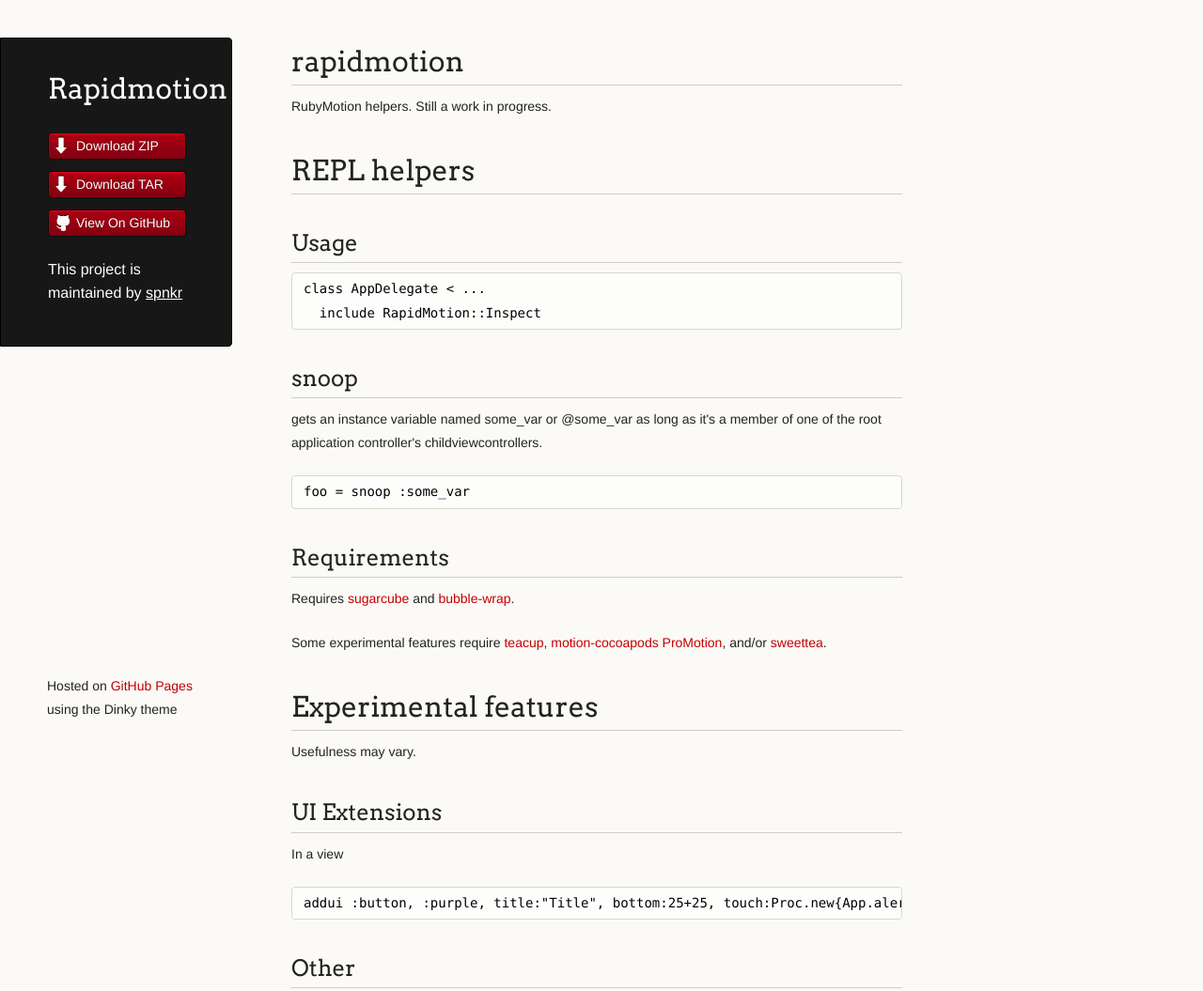
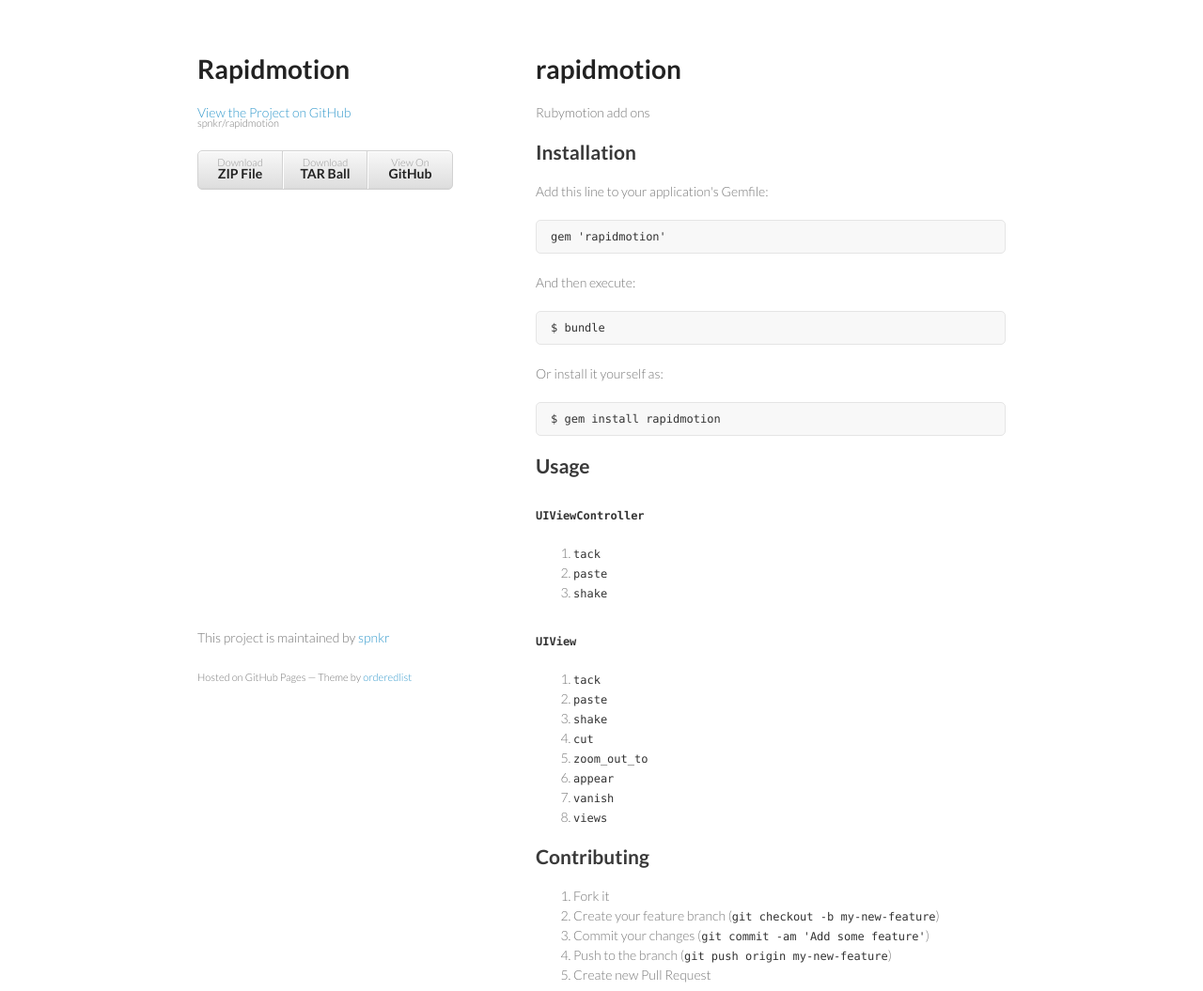
Before and after one commit to spnkr/cocoanut, a plain HTML site: page index.html in a window 1280 px wide. Shown: the top 1055 px of the page at 94% size. Drawn offline with Linux system fonts and the light colour scheme.

Commit message:
Create gh-pages branch via GitHub

```diff
--- a/index.html
+++ b/index.html
@@ -7,7 +7,6 @@
 
     <link rel="stylesheet" href="stylesheets/styles.css">
     <link rel="stylesheet" href="stylesheets/pygment_trac.css">
-    <script src="javascripts/scale.fix.js"></script>
     <meta name="viewport" content="width=device-width, initial-scale=1, user-scalable=no">
     <!--[if lt IE 9]>
     <script src="//html5shiv.googlecode.com/svn/trunk/html5.js"></script>
@@ -16,97 +15,76 @@
   <body>
     <div class="wrapper">
       <header>
-        <h1 class="header">Rapidmotion</h1>
-        <p class="header"></p>
+        <h1>Rapidmotion</h1>
+        <p></p>
+
+        <p class="view"><a href="https://github.com/spnkr/rapidmotion">View the Project on GitHub <small>spnkr/rapidmotion</small></a></p>
+
 
         <ul>
-          <li class="download"><a class="buttons" href="https://github.com/spnkr/rapidmotion/zipball/master">Download ZIP</a></li>
-          <li class="download"><a class="buttons" href="https://github.com/spnkr/rapidmotion/tarball/master">Download TAR</a></li>
-          <li><a class="buttons github" href="https://github.com/spnkr/rapidmotion">View On GitHub</a></li>
+          <li><a href="https://github.com/spnkr/rapidmotion/zipball/master">Download <strong>ZIP File</strong></a></li>
+          <li><a href="https://github.com/spnkr/rapidmotion/tarball/master">Download <strong>TAR Ball</strong></a></li>
+          <li><a href="https://github.com/spnkr/rapidmotion">View On <strong>GitHub</strong></a></li>
         </ul>
-
-        <p class="header">This project is maintained by <a class="header name" href="https://github.com/spnkr">spnkr</a></p>
-
-
       </header>
       <section>
         <h1>rapidmotion</h1>
 
-<p>RubyMotion helpers. Still a work in progress.</p>
+<p>Rubymotion add ons</p>
 
-<h1>REPL helpers</h1>
+<h2>Installation</h2>
+
+<p>Add this line to your application's Gemfile:</p>
+
+<pre><code>gem 'rapidmotion'
+</code></pre>
+
+<p>And then execute:</p>
+
+<pre><code>$ bundle
+</code></pre>
+
+<p>Or install it yourself as:</p>
+
+<pre><code>$ gem install rapidmotion
+</code></pre>
 
 <h2>Usage</h2>
 
-<pre><code>class AppDelegate &lt; ...
-  include RapidMotion::Inspect
-</code></pre>
+<h1><code>UIViewController</code></h1>
 
-<h2>snoop</h2>
+<ol>
+<li><code>tack</code></li>
+<li><code>paste</code></li>
+<li><code>shake</code></li>
+</ol><h1><code>UIView</code></h1>
 
-<p>gets an instance variable named some_var or @some_var as long as it's a member of one of the root application controller's childviewcontrollers.</p>
+<ol>
+<li><code>tack</code></li>
+<li><code>paste</code></li>
+<li><code>shake</code></li>
+<li><code>cut</code></li>
+<li><code>zoom_out_to</code></li>
+<li><code>appear</code></li>
+<li><code>vanish</code></li>
+<li><code>views</code></li>
+</ol><h2>Contributing</h2>
 
-<pre><code>foo = snoop :some_var
-</code></pre>
-
-<h2>Requirements</h2>
-
-<p>Requires <a href="https://github.com/rubymotion/sugarcube">sugarcube</a> and <a href="http://bubblewrap.io/">bubble-wrap</a>.</p>
-
-<p>Some experimental features require <a href="https://github.com/rubymotion/teacup">teacup</a>, <a href="https://github.com/HipByte/motion-cocoapods">motion-cocoapods</a> <a href="https://github.com/clearsightstudio/ProMotion">ProMotion</a>, and/or <a href="https://github.com/colinta/sweettea">sweettea</a>.</p>
-
-<h1>Experimental features</h1>
-
-<p>Usefulness may vary.</p>
-
-<h2>UI Extensions</h2>
-
-<p>In a view</p>
-
-<pre><code>addui :button, :purple, title:"Title", bottom:25+25, touch:Proc.new{App.alert("Hi")}
-</code></pre>
-
-<h2>Other</h2>
-
-<h3>Text input</h3>
-
-<p>Adds to current Screen. Adds done button to keyboard, positions at the top or bottom of the screen.</p>
-
-<div class="highlight"><pre>
-<span class="n">add_input</span> <span class="ss">:email</span><span class="p">,</span> <span class="p">{</span><span class="ss">bottom</span><span class="p">:</span><span class="mi">0</span><span class="p">,</span> <span class="ss">placeholder</span><span class="p">:</span><span class="s1">'Third'</span><span class="p">}</span>
-<span class="n">add_input</span> <span class="ss">:email</span><span class="p">,</span> <span class="p">{</span><span class="ss">top</span><span class="p">:</span><span class="mi">0</span><span class="p">,</span> <span class="ss">placeholder</span><span class="p">:</span><span class="s1">'First'</span><span class="p">}</span>
-<span class="n">add_input</span> <span class="ss">:email</span><span class="p">,</span> <span class="p">{</span><span class="ss">top</span><span class="p">:</span><span class="mi">1</span><span class="p">,</span> <span class="ss">placeholder</span><span class="p">:</span><span class="s1">'Second'</span><span class="p">}</span>
-
-</pre></div>
-
-<h3>Buttons</h3>
-
-<p>Adds to current Screen. Positions at the top or bottom of the screen.</p>
-
-<div class="highlight"><pre><span class="n">add_button</span> <span class="ss">title</span><span class="p">:</span><span class="s2">"Save"</span><span class="p">,</span> <span class="ss">bottom</span><span class="p">:</span><span class="mi">1</span><span class="p">,</span> <span class="ss">action</span><span class="p">:</span><span class="s1">'callback'</span>
-<span class="n">add_button</span> <span class="ss">title</span><span class="p">:</span><span class="s2">"Skip"</span><span class="p">,</span> <span class="ss">bottom</span><span class="p">:</span><span class="mi">0</span><span class="p">,</span> <span class="ss">action</span><span class="p">:</span><span class="s1">'another_callback'</span>
-<span class="n">add_button</span> <span class="ss">title</span><span class="p">:</span><span class="s2">"I do not"</span><span class="p">,</span> <span class="ss">bottom</span><span class="p">:</span><span class="mi">0</span><span class="p">,</span> <span class="ss">action</span><span class="p">:</span><span class="s1">'more_cowbell_callback'</span>
-
-<span class="k">def</span> <span class="nf">callback</span>
-    <span class="c1"># called when Save is clicked</span>
-<span class="k">end</span>
-</pre></div>
-
-<h3>Backgrounds</h3>
-
-<p>Sets the Screen's background to this image, stretched to fit.</p>
-
-<div class="highlight"><pre>
-<span class="n">background_image</span> <span class="s2">"some-image"</span>
-
-</pre></div>
+<ol>
+<li>Fork it</li>
+<li>Create your feature branch (<code>git checkout -b my-new-feature</code>)</li>
+<li>Commit your changes (<code>git commit -am 'Add some feature'</code>)</li>
+<li>Push to the branch (<code>git push origin my-new-feature</code>)</li>
+<li>Create new Pull Request</li>
+</ol>
       </section>
       <footer>
-        <p><small>Hosted on <a href="https://pages.github.com">GitHub Pages</a> using the Dinky theme</small></p>
+        <p>This project is maintained by <a href="https://github.com/spnkr">spnkr</a></p>
+        <p><small>Hosted on GitHub Pages &mdash; Theme by <a href="https://github.com/orderedlist">orderedlist</a></small></p>
       </footer>
     </div>
-    <!--[if !IE]><script>fixScale(document);</script><![endif]-->
-		          <script type="text/javascript">
+    <script src="javascripts/scale.fix.js"></script>
+              <script type="text/javascript">
             var gaJsHost = (("https:" == document.location.protocol) ? "https://ssl." : "http://www.");
             document.write(unescape("%3Cscript src='" + gaJsHost + "google-analytics.com/ga.js' type='text/javascript'%3E%3C/script%3E"));
           </script>
--- a/stylesheets/styles.css
+++ b/stylesheets/styles.css
@@ -1,328 +1,186 @@
-@import url(https://fonts.googleapis.com/css?family=Arvo:400,700,400italic);
-
-/* MeyerWeb Reset */
-
-html, body, div, span, applet, object, iframe,
-h1, h2, h3, h4, h5, h6, p, blockquote, pre,
-a, abbr, acronym, address, big, cite, code,
-del, dfn, em, img, ins, kbd, q, s, samp,
-small, strike, strong, sub, sup, tt, var,
-b, u, i, center,
-dl, dt, dd, ol, ul, li,
-fieldset, form, label, legend,
-table, caption, tbody, tfoot, thead, tr, th, td,
-article, aside, canvas, details, embed,
-figure, figcaption, footer, header, hgroup,
-menu, nav, output, ruby, section, summary,
-time, mark, audio, video {
-  margin: 0;
-  padding: 0;
-  border: 0;
-  font: inherit;
-  vertical-align: baseline;
-}
-
-
-/* Base text styles */
+@import url(https://fonts.googleapis.com/css?family=Lato:300italic,700italic,300,700);
 
 body {
-  padding:10px 50px 0 0;
-  font-family:"Helvetica Neue", Helvetica, Arial, sans-serif;
-	font-size: 14px;
-	color: #232323;
-	background-color: #FBFAF7;
-	margin: 0;
-	line-height: 1.8em;
-	-webkit-font-smoothing: antialiased;
-
+  padding:50px;
+  font:14px/1.5 Lato, "Helvetica Neue", Helvetica, Arial, sans-serif;
+  color:#777;
+  font-weight:300;
 }
 
 h1, h2, h3, h4, h5, h6 {
-  color:#232323;
-  margin:36px 0 10px;
+  color:#222;
+  margin:0 0 20px;
 }
 
-p, ul, ol, table, dl {
-  margin:0 0 22px;
+p, ul, ol, table, pre, dl {
+  margin:0 0 20px;
 }
 
 h1, h2, h3 {
-	font-family: Arvo, Monaco, serif;
-  line-height:1.3;
-	font-weight: normal;
-}
-
-h1,h2, h3 {
-	display: block;
-	border-bottom: 1px solid #ccc;
-	padding-bottom: 5px;
+  line-height:1.1;
 }
 
 h1 {
-	font-size: 30px;
+  font-size:28px;
 }
 
 h2 {
-	font-size: 24px;
+  color:#393939;
 }
 
-h3 {
-	font-size: 18px;
-}
-
-h4, h5, h6 {
-	font-family: Arvo, Monaco, serif;
-	font-weight: 700;
+h3, h4, h5, h6 {
+  color:#494949;
 }
 
 a {
-  color:#C30000;
-  font-weight:200;
+  color:#39c;
+  font-weight:400;
   text-decoration:none;
 }
 
-a:hover {
-	text-decoration: underline;
+a small {
+  font-size:11px;
+  color:#777;
+  margin-top:-0.6em;
+  display:block;
 }
 
-a small {
-	font-size: 12px;
+.wrapper {
+  width:860px;
+  margin:0 auto;
 }
 
-em {
-	font-style: italic;
+blockquote {
+  border-left:1px solid #e5e5e5;
+  margin:0;
+  padding:0 0 0 20px;
+  font-style:italic;
+}
+
+code, pre {
+  font-family:Monaco, Bitstream Vera Sans Mono, Lucida Console, Terminal;
+  color:#333;
+  font-size:12px;
+}
+
+pre {
+  padding:8px 15px;
+  background: #f8f8f8;
+  border-radius:5px;
+  border:1px solid #e5e5e5;
+  overflow-x: auto;
+}
+
+table {
+  width:100%;
+  border-collapse:collapse;
+}
+
+th, td {
+  text-align:left;
+  padding:5px 10px;
+  border-bottom:1px solid #e5e5e5;
+}
+
+dt {
+  color:#444;
+  font-weight:700;
+}
+
+th {
+  color:#444;
+}
+
+img {
+  max-width:100%;
+}
+
+header {
+  width:270px;
+  float:left;
+  position:fixed;
+}
+
+header ul {
+  list-style:none;
+  height:40px;
+
+  padding:0;
+
+  background: #eee;
+  background: -moz-linear-gradient(top, #f8f8f8 0%, #dddddd 100%);
+  background: -webkit-gradient(linear, left top, left bottom, color-stop(0%,#f8f8f8), color-stop(100%,#dddddd));
+  background: -webkit-linear-gradient(top, #f8f8f8 0%,#dddddd 100%);
+  background: -o-linear-gradient(top, #f8f8f8 0%,#dddddd 100%);
+  background: -ms-linear-gradient(top, #f8f8f8 0%,#dddddd 100%);
+  background: linear-gradient(top, #f8f8f8 0%,#dddddd 100%);
+
+  border-radius:5px;
+  border:1px solid #d2d2d2;
+  box-shadow:inset #fff 0 1px 0, inset rgba(0,0,0,0.03) 0 -1px 0;
+  width:270px;
+}
+
+header li {
+  width:89px;
+  float:left;
+  border-right:1px solid #d2d2d2;
+  height:40px;
+}
+
+header ul a {
+  line-height:1;
+  font-size:11px;
+  color:#999;
+  display:block;
+  text-align:center;
+  padding-top:6px;
+  height:40px;
 }
 
 strong {
+  color:#222;
   font-weight:700;
 }
 
-ul li {
-  list-style: inside;
-  padding-left: 25px;
+header ul li + li {
+  width:88px;
+  border-left:1px solid #fff;
 }
 
-ol li {
-  list-style: decimal inside;
-  padding-left: 20px;
+header ul li + li + li {
+  border-right:none;
+  width:89px;
 }
 
-blockquote {
-  margin: 0;
-  padding: 0 0 0 20px;
-  font-style: italic;
+header ul a strong {
+  font-size:14px;
+  display:block;
+  color:#222;
 }
 
-dl, dt, dd, dl p {
-	font-color: #444;
+section {
+  width:500px;
+  float:right;
+  padding-bottom:50px;
 }
 
-dl dt {
-  font-weight: bold;
-}
-
-dl dd {
-  padding-left: 20px;
-  font-style: italic;
-}
-
-dl p {
-  padding-left: 20px;
-  font-style: italic;
+small {
+  font-size:11px;
 }
 
 hr {
   border:0;
-  background:#ccc;
+  background:#e5e5e5;
   height:1px;
-  margin:0 0 24px;
+  margin:0 0 20px;
 }
 
-/* Images */
-
-img {
-  position: relative;
-  margin: 0 auto;
-  max-width: 650px;
-  padding: 5px;
-  margin: 10px 0 32px 0;
-  border: 1px solid #ccc;
-}
-
-
-/* Code blocks */
-
-code, pre {
-	font-family: Monaco, "Bitstream Vera Sans Mono", "Lucida Console", Terminal, monospace;
-  color:#000;
-  font-size:14px;
-}
-
-pre {
-	padding: 4px 12px;
-  background: #FDFEFB;
-  border-radius:4px;
-  border:1px solid #D7D8C8;
-  overflow: auto;
-  overflow-y: hidden;
-	margin-bottom: 32px;
-}
-
-
-/* Tables */
-
-table {
-  width:100%;
-}
-
-table {
-  border: 1px solid #ccc;
-  margin-bottom: 32px;
-  text-align: left;
- }
-
-th {
-  font-family: 'Arvo', Helvetica, Arial, sans-serif;
-	font-size: 18px;
-	font-weight: normal;
-  padding: 10px;
-  background: #232323;
-  color: #FDFEFB;
- }
-
-td {
-  padding: 10px;
-	background: #ccc;
- }
-
-
-/* Wrapper */
-.wrapper {
-  width:960px;
-}
-
-
-/* Header */
-
-header {
-	background-color: #171717;
-	color: #FDFDFB;
-  width:170px;
+footer {
+  width:270px;
   float:left;
   position:fixed;
-	border: 1px solid #000;
-	-webkit-border-top-right-radius: 4px;
-	-webkit-border-bottom-right-radius: 4px;
-	-moz-border-radius-topright: 4px;
-	-moz-border-radius-bottomright: 4px;
-	border-top-right-radius: 4px;
-	border-bottom-right-radius: 4px;
-	padding: 34px 25px 22px 50px;
-	margin: 30px 25px 0 0;
-	-webkit-font-smoothing: antialiased;
-}
-
-p.header {
-	font-size: 16px;
-}
-
-h1.header {
-	font-family: Arvo, sans-serif;
-	font-size: 30px;
-	font-weight: 300;
-	line-height: 1.3em;
-	border-bottom: none;
-	margin-top: 0;
-}
-
-
-h1.header, a.header, a.name, header a{
-	color: #fff;
-}
-
-a.header {
-	text-decoration: underline;
-}
-
-a.name {
-	white-space: nowrap;
-}
-
-header ul {
-  list-style:none;
-  padding:0;
-}
-
-header li {
-	list-style-type: none;
-  width:132px;
-  height:15px;
-	margin-bottom: 12px;
-	line-height: 1em;
-	padding: 6px 6px 6px 7px;
-
-	background: #AF0011;
-	background: -moz-linear-gradient(top, #AF0011 0%, #820011 100%);
-  background: -webkit-gradient(linear, left top, left bottom, color-stop(0%,#f8f8f8), color-stop(100%,#dddddd));
-  background: -webkit-linear-gradient(top, #AF0011 0%,#820011 100%);
-  background: -o-linear-gradient(top, #AF0011 0%,#820011 100%);
-  background: -ms-linear-gradient(top, #AF0011 0%,#820011 100%);
-  background: linear-gradient(top, #AF0011 0%,#820011 100%);
-
-	border-radius:4px;
-  border:1px solid #0D0D0D;
-
-	-webkit-box-shadow: inset 0px 1px 1px 0 rgba(233,2,38, 1);
-	box-shadow: inset 0px 1px 1px 0 rgba(233,2,38, 1);
-
-}
-
-header li:hover {
-	background: #C3001D;
-	background: -moz-linear-gradient(top, #C3001D 0%, #950119 100%);
-  background: -webkit-gradient(linear, left top, left bottom, color-stop(0%,#f8f8f8), color-stop(100%,#dddddd));
-  background: -webkit-linear-gradient(top, #C3001D 0%,#950119 100%);
-  background: -o-linear-gradient(top, #C3001D 0%,#950119 100%);
-  background: -ms-linear-gradient(top, #C3001D 0%,#950119 100%);
-  background: linear-gradient(top, #C3001D 0%,#950119 100%);
-}
-
-a.buttons {
-	-webkit-font-smoothing: antialiased;
-	background: url(../images/arrow-down.png) no-repeat;
-	font-weight: normal;
-	text-shadow: rgba(0, 0, 0, 0.4) 0 -1px 0;
-	padding: 2px 2px 2px 22px;
-	height: 30px;
-}
-
-a.github {
-	background: url(../images/octocat-small.png) no-repeat 1px;
-}
-
-a.buttons:hover {
-	color: #fff;
-	text-decoration: none;
-}
-
-
-/* Section - for main page content */
-
-section {
-  width:650px;
-  float:right;
-  padding-bottom:50px;
-}
-
-
-/* Footer */
-
-footer {
-  width:170px;
-  float:left;
-  position:fixed;
-  bottom:10px;
-	padding-left: 50px;
+  bottom:50px;
 }
 
 @media print, screen and (max-width: 960px) {
@@ -338,18 +196,14 @@ footer {
     width:auto;
   }
 
-	footer {
-		border-top: 1px solid #ccc;
-		margin:0 84px 0 50px;
-		padding:0;
-	}
-
   header {
     padding-right:320px;
   }
 
   section {
-    padding:20px 84px 20px 50px;
+    border:1px solid #e5e5e5;
+    border-width:1px 0;
+    padding:20px 0;
     margin:0 0 20px;
   }
 
@@ -359,8 +213,8 @@ footer {
 
   header ul {
     position:absolute;
-    right:130px;
-    top:84px;
+    right:50px;
+    top:52px;
   }
 }
 
@@ -370,38 +224,26 @@ footer {
   }
 
   header {
-    padding:10px 20px 0;
-		margin-right: 0;
+    padding:0;
   }
-
-	section {
-    padding:10px 0 10px 20px;
-    margin:0 0 30px;
-  }
-
-	footer {
-		margin: 0 0 0 30px;
-	}
 
   header ul, header p.view {
     position:static;
   }
+
+  pre, code {
+    word-wrap:normal;
+  }
 }
 
 @media print, screen and (max-width: 480px) {
+  body {
+    padding:15px;
+  }
 
-  header ul li.download {
+  header ul {
     display:none;
   }
-
-	footer {
-		margin: 0 0 0 20px;
-	}
-
-	footer a{
-		display:block;
-	}
-
 }
 
 @media print {
```
Also changed, not shown: javascripts/scale.fix.js (+17 -20 lines), params.json (+1 -1 lines).
